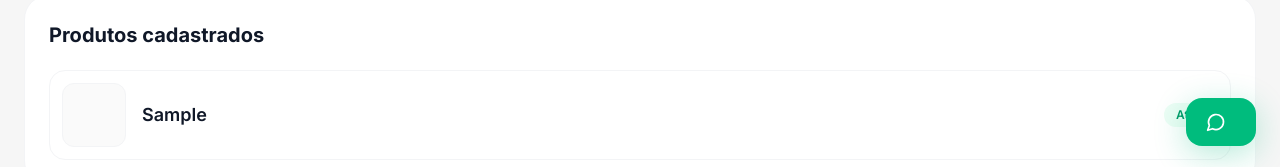
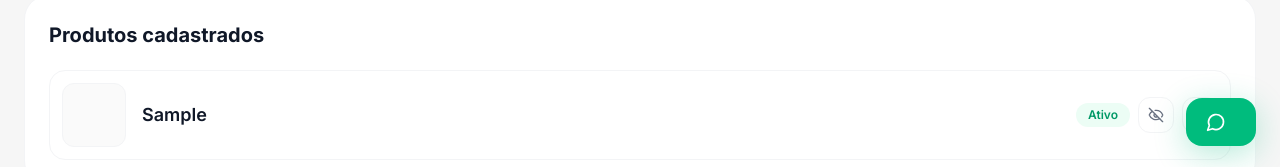
Before and after one commit to BrendonCastroBrnnN/site-grupo-clemal, a React (Vite) app: page / in a window 1280 px wide. Both pictures are taken after typing "Sample", "Sample", "Sample" into the empty fields and a click on the button "Salvar produto". Shown: the part 1060-1227 px from the top of the page. Built offline with nearby package versions, Linux system fonts and the light colour scheme; a web font is replaced by a local one.

Commit message:
feat: adiciona acoes temporarias no admin

```diff
--- a/src/app/components/admin/AdminProductsList.tsx
+++ b/src/app/components/admin/AdminProductsList.tsx
@@ -1,19 +1,24 @@
-import { PackageOpen } from "lucide-react";
+import { Eye, EyeOff, PackageOpen, Trash2 } from "lucide-react";
 import type { Product } from "../../types/product";
 
 interface AdminProductsListProps {
   products: Product[];
+  onProductsChanged?: () => void;
+  onDeleteProduct: (productId: string) => void;
+  onToggleProductStatus: (productId: string) => void;
 }
 
-export function AdminProductsList({ products }: AdminProductsListProps) {
+export function AdminProductsList({
+  products,
+  onDeleteProduct,
+  onToggleProductStatus,
+}: AdminProductsListProps) {
   if (products.length === 0) {
     return (
       <div className="bg-white rounded-3xl border border-gray-100 p-8 text-center">
         <PackageOpen className="w-8 h-8 text-gray-400 mx-auto mb-3" />
         <h2 className="font-bold text-gray-900 mb-2">Nenhum produto cadastrado</h2>
-        <p className="text-sm text-gray-500">
-          Os produtos cadastrados aparecerão aqui.
-        </p>
+        <p className="text-sm text-gray-500">Os produtos cadastrados aparecerão aqui.</p>
       </div>
     );
   }
@@ -26,8 +31,9 @@ export function AdminProductsList({ products }: AdminProductsListProps) {
         {products.map((product) => (
           <div
             key={product.id}
-            className="flex items-center gap-4 border border-gray-100 rounded-2xl p-3"
+            className="flex flex-col md:flex-row md:items-center gap-4 border border-gray-100 rounded-2xl p-3"
           >
+            <div className="flex items-center gap-4 min-w-0 flex-1">
               <div className="w-16 h-16 rounded-xl overflow-hidden bg-[#fafafa] border border-gray-100 flex-shrink-0">
                 {product.images[0] ? (
                   <img
@@ -42,10 +48,45 @@ export function AdminProductsList({ products }: AdminProductsListProps) {
                 <h3 className="font-semibold text-gray-900 truncate">{product.name}</h3>
                 <p className="text-xs text-gray-500">{product.categorySlug}</p>
               </div>
+            </div>
 
-            <span className="text-xs font-semibold text-emerald-600 bg-emerald-50 px-3 py-1 rounded-full">
-              Ativo
+            <div className="flex items-center gap-2 md:justify-end">
+              <span
+                className={`text-xs font-semibold px-3 py-1 rounded-full ${
+                  product.isActive
+                    ? "text-emerald-600 bg-emerald-50"
+                    : "text-gray-500 bg-gray-100"
+                }`}
+              >
+                {product.isActive ? "Ativo" : "Inativo"}
               </span>
+
+              <button
+                type="button"
+                onClick={() => onToggleProductStatus(product.id)}
+                className="w-9 h-9 rounded-xl border border-gray-100 text-gray-500 hover:text-[#dc2626] hover:border-[#dc2626] transition-colors flex items-center justify-center"
+                title={product.isActive ? "Inativar produto" : "Ativar produto"}
+              >
+                {product.isActive ? <EyeOff className="w-4 h-4" /> : <Eye className="w-4 h-4" />}
+              </button>
+
+              <button
+                type="button"
+                onClick={() => {
+                  const confirmed = window.confirm(
+                    `Deseja excluir o produto "${product.name}"?`
+                  );
+
+                  if (confirmed) {
+                    onDeleteProduct(product.id);
+                  }
+                }}
+                className="w-9 h-9 rounded-xl border border-gray-100 text-gray-500 hover:text-[#dc2626] hover:border-[#dc2626] transition-colors flex items-center justify-center"
+                title="Excluir produto"
+              >
+                <Trash2 className="w-4 h-4" />
+              </button>
+            </div>
           </div>
         ))}
       </div>
--- a/src/app/pages/AdminPage.tsx
+++ b/src/app/pages/AdminPage.tsx
@@ -1,7 +1,12 @@
 import { useState } from "react";
 import { ProductForm } from "../components/admin/ProductForm";
 import { AdminProductsList } from "../components/admin/AdminProductsList";
-import { getAllProducts } from "../services/productsService";
+import {
+    deleteProduct,
+    getAllProducts,
+    toggleProductStatus,
+} from "../services/productsService";
+
 
 interface AdminPageProps {
     onNavigate: (page: string, params?: Record<string, string>) => void;
@@ -14,6 +19,20 @@ export function AdminPage({ onNavigate }: AdminPageProps) {
     function handleProductCreated() {
         setRefreshKey((current) => current + 1);
     }
+    function handleProductsChanged() {
+        setRefreshKey((current) => current + 1);
+    }
+
+    function handleDeleteProduct(productId: string) {
+        deleteProduct(productId);
+        handleProductsChanged();
+    }
+
+    function handleToggleProductStatus(productId: string) {
+        toggleProductStatus(productId);
+        handleProductsChanged();
+    }
+
 
     return (
         <main className="min-h-screen bg-[#f6f6f6]" style={{ fontFamily: "'Inter', sans-serif" }}>
@@ -45,7 +64,11 @@ export function AdminPage({ onNavigate }: AdminPageProps) {
             <section className="max-w-7xl mx-auto px-6 py-10">
                 <div className="space-y-8" key={refreshKey}>
                     <ProductForm onProductCreated={handleProductCreated} />
-          <AdminProductsList products={products} />
+                    <AdminProductsList
+                        products={products}
+                        onDeleteProduct={handleDeleteProduct}
+                        onToggleProductStatus={handleToggleProductStatus}
+                    />
                 </div>
             </section>
         </main>
--- a/src/app/services/productsService.ts
+++ b/src/app/services/productsService.ts
@@ -70,3 +70,27 @@ export function createProduct(data: ProductFormData): Product {
 
   return product;
 }
+
+export function deleteProduct(productId: string): void {
+  const products = loadProducts();
+
+  const updatedProducts = products.filter((product) => product.id !== productId);
+
+  saveProducts(updatedProducts);
+}
+
+export function toggleProductStatus(productId: string): void {
+  const products = loadProducts();
+
+  const updatedProducts = products.map((product) =>
+    product.id === productId
+      ? {
+          ...product,
+          isActive: !product.isActive,
+          updatedAt: new Date().toISOString(),
+        }
+      : product
+  );
+
+  saveProducts(updatedProducts);
+}
```
Lines whose indentation alone changed are shown as unchanged.
